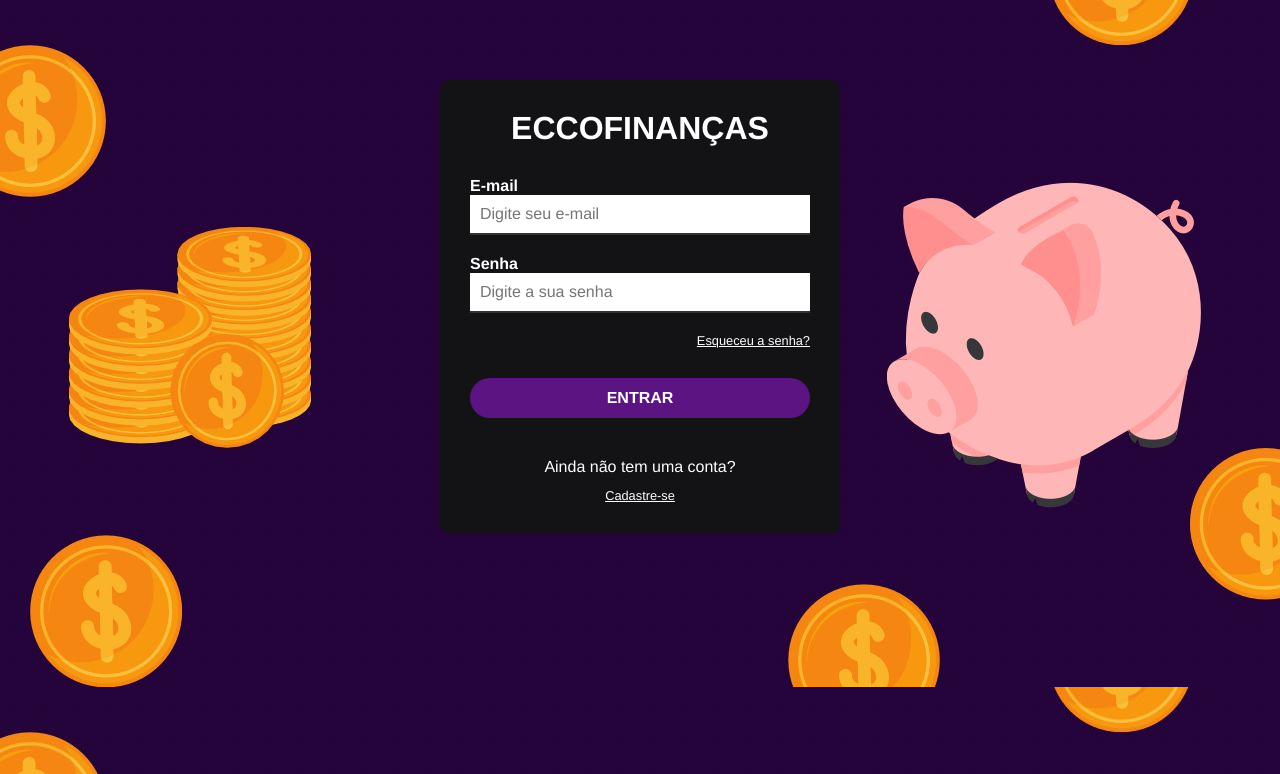
After one commit to Gabrielgln/eccofinancas, a Django app: page /login/ in a window 1280 px wide. The commit adds this page. Shown: the top 774 px of the page. Run offline with Django 4.2, Linux system fonts and the light colour scheme.

Commit message:
Como um usuário, eu preciso fazer login no sistema

```diff
--- a/app_eccofinancas/views.py
+++ b/app_eccofinancas/views.py
@@ -1,28 +1,39 @@
 from django.shortcuts import render, redirect
 from django.contrib.auth.models import User
 from django.contrib.auth import authenticate, login, logout
+from django.contrib import messages
 
 # Create your views here.
 
 def cadastro(request):
     if request.method == 'POST':
         email = request.POST.get('email')
-        #pegando o 'exemplo' do email "exemplo@email.com"
-        username = email.split('@')[0]
         first_name = request.POST.get('name')
         last_name = request.POST.get('lastname')
         password = request.POST.get('password')
 
         user = User.objects.create_user(email=email,
-                                        username=username,
+                                        username=email,
                                         first_name=first_name,
                                         last_name=last_name,
                                         password=password)
         user.save()
         #Assim que salvar o usuario novo, logar no sistema
-        login(request,user)
+        login(request, user)
         return redirect('/')
     return render(request,"cadastro.html")
+
+def conectar(request):
+    if request.method == 'POST':
+        email = request.POST.get('email')
+        password = request.POST.get('password')
+        usuario = authenticate(username=email, password=password)
+        if usuario is not None:
+            login(request, usuario)
+            return redirect('/')
+        else:
+            messages.error(request, "Usuário ou senha inválidos")
+    return render(request,'login.html')
 
 def home(request):
     usuario = request.user
--- a/project_eccofinancas/urls.py
+++ b/project_eccofinancas/urls.py
@@ -21,5 +21,6 @@ from app_eccofinancas import views
 urlpatterns = [
     path('admin/', admin.site.urls),
     path('cadastro/', views.cadastro, name='cadastro'),
+    path('login/', views.conectar, name='conectar'),
     path('', views.home, name='home'),
 ]
--- /dev/null
+++ b/static/css/login.css
@@ -0,0 +1,121 @@
+/* geral */
+
+* {
+    margin: 0;
+    padding: 0;
+    box-sizing: border-box;
+    font-family: Helvetica;
+    color: #323232;
+    border: none;
+}
+
+body {
+    background-color: #1e192c;
+    background-size: cover;
+
+}
+
+body {
+    background-image: url(../img/cf.jpg);
+}
+
+h1 {
+    font-variant:small-caps;
+    color: #FFF;
+}
+
+
+textarea:focus, input:focus {
+    outline: none;
+}
+
+p {
+    color: #Fff;
+}
+
+a {
+    color: #FFF;
+    font-size: .8rem;
+}
+
+#forgot-pass:hover {
+    color: #c6a0ff;
+}
+
+a:hover {
+    color: #c6a0ff;
+}
+
+#login-container {
+    background-color: #131215;
+    width: 400px;
+    margin-left: auto;
+    margin-right: auto;
+    padding: 30px 30px;
+    margin-top: 10vh;
+    border-radius: 10px;
+    text-align: center;
+}
+
+form {
+    margin-top: 30px;
+    margin-bottom: 40px;
+}
+
+label, input {
+    display: block;
+    width: 100%;
+    text-align: left;
+}
+
+label {
+    font-weight: bold;
+    color: #fff;
+}
+
+input {
+    border-bottom: 2px solid #323232;
+    padding: 10px;
+    font-size: 1rem;
+    margin-bottom: 20px;
+}
+
+input:focus {
+    border-bottom: 2px solid #2219cf;
+}
+
+#forgot-pass {
+
+    color: #fff;
+    text-align: right;
+    display: block;
+}
+
+input[type="submit"] {
+    text-align: center;
+    text-transform: uppercase;
+    font-weight: bold;
+    border: none;
+    height: 40px;
+    border-radius: 20px;
+    margin-top: 30px;
+    color: #FFF;
+    background-color: #5b1481;
+    cursor: pointer;
+}
+
+input[type="submit"]:hover {
+    background-color: #7F28B5;
+    transition: .5s;
+}
+
+.error-validation {
+    color: #ff1a1a;
+    position: absolute;
+    top: 57px;
+    font-size: 0.8rem;
+}
+
+#register-container p {
+    margin-bottom: 10px;
+}
--- a/templates/cadastro.html
+++ b/templates/cadastro.html
@@ -37,11 +37,11 @@
                 <label for="agreement" id="agreement-label">Li e concordo com os <a href="">Termos de Uso</a> e <a href="">Política de Privacidade.</a></label>
             </div>
             <div class="full-box">
-                <input type="submit" id="btn-submit" value="Cadastrar">
+                <input type="submit" id="btn-submit" value="CADASTRAR">
             </div>
             <div class="full-box">
                 <span>
-                    <p>Já tem uma conta? <a href="">ENTRE</a></p>
+                    <p>Já tem uma conta? <a href="{% url 'conectar' %}">Entre</a></p>
                 </span>
             </div>
         </form>
--- /dev/null
+++ b/templates/login.html
@@ -0,0 +1,34 @@
+{% load static %}
+<!DOCTYPE html>
+<html lang="en">
+<head>
+    <meta charset="UTF-8">
+    <meta name="viewport" content="width=device-width, initial-scale=1.0">
+    <link rel="stylesheet" type="text/css" href="{% static 'css/Login.css' %}">
+    <title>Login</title>
+</head>
+<body>
+    <div id="login-container">
+        <h1>ECCOFINANÇAS</h1>
+        <form action="{% url 'conectar' %}"  method="post">
+            {% csrf_token %}
+            <label for="email">E-mail</label>
+            <input type="text" name="email" id="enail" placeholder="Digite seu e-mail" autocomplete="off">
+            <label for="password">Senha</label>
+            <input type="password" name="password" id="password" placeholder="Digite a sua senha">
+            <a href="#" id="forgot-pass">Esqueceu a senha?</a>
+            <input type="submit" value="Entrar">
+        </form>
+        <div id="register-container">
+            <p>Ainda não tem uma conta?</p>
+            <a href="{% url 'cadastro' %}">Cadastre-se</a>
+        </div>
+        {% for message in messages %}
+        <div align="center">
+            <strong class="error-validation">Erro! </strong>{{ message }}
+        </div>
+        {% endfor %}
+    </div>
+    <script src="{% static 'js/Login.js' %}"></script>
+</body>
+</html>
```
Also changed, not shown: static/css/cadastro.css (+22 -7 lines), static/img/cf.jpg (added), static/img/moedas.jpg (added), static/js/login.js (added).
